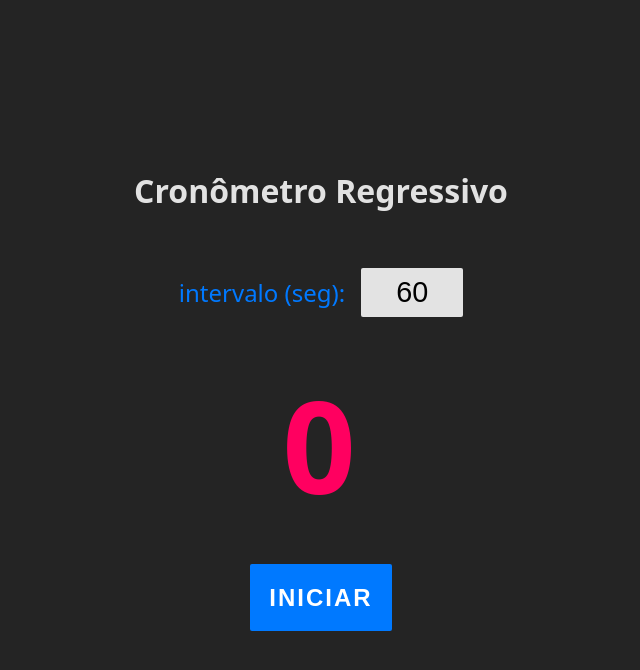
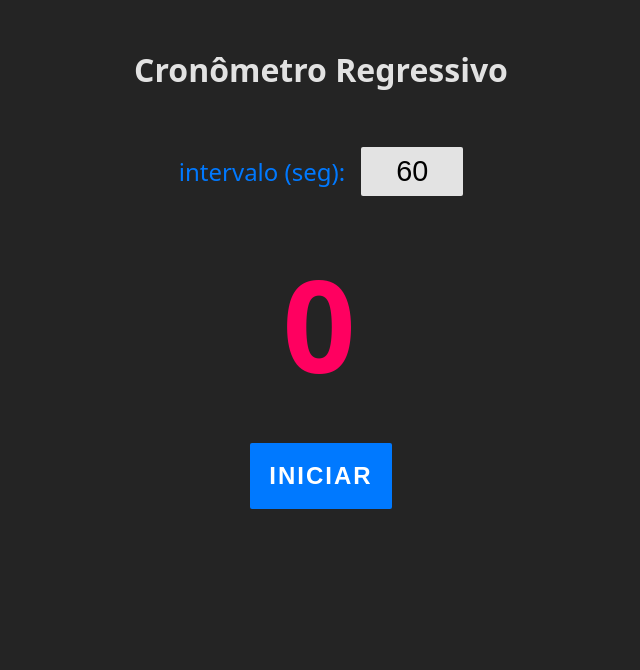
Before and after one commit to wwwacedo/cronometro-regressivo, a React (Vite) app: page / in a window 1280 px wide. Shown: the top 670 px of the page, without its empty margins (319-959 px from the left). Built offline with nearby package versions, Linux system fonts and the light colour scheme.

Commit message:
atualizações de estilo

```diff
--- a/src/App.jsx
+++ b/src/App.jsx
@@ -12,7 +12,7 @@ const Wrapper = styled.div`
 	justify-content: center;
 	gap: 1rem;
 	width: 100%;
-	height: 100vh;
+	padding-top: 3rem;
 
 `
 const Label = styled.h1`
```
